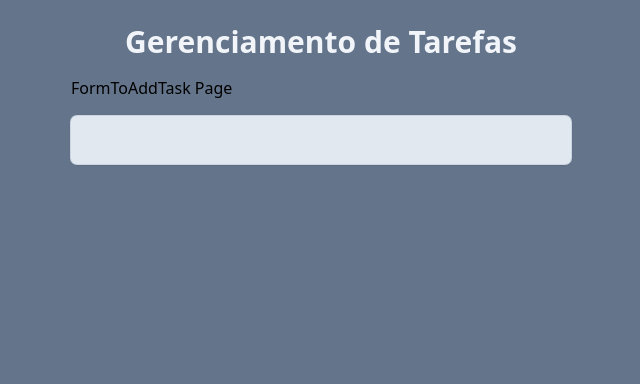
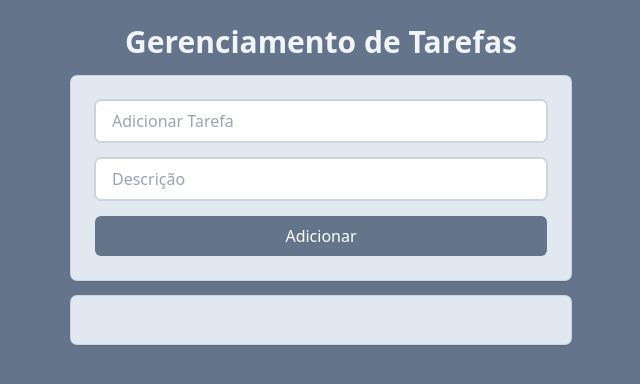
Before and after one commit to hector-oliveira/task-manager, a React (Vite) app: page / in a window 1280 px wide. Shown: the top 384 px of the page, without its empty margins (319-959 px from the left). Built offline with nearby package versions, Linux system fonts and the light colour scheme.

Commit message:
feat: FormToAddTask new component

```diff
--- a/src/components/form-to-add-task.tsx
+++ b/src/components/form-to-add-task.tsx
@@ -1,8 +1,51 @@
-function FormToAddTask() {
+import { useState } from "react";
+
+interface FormToAddTaskProps {
+  onAdd: (title: string, description: string) => void;
+}
+
+function FormToAddTask({ onAdd }: FormToAddTaskProps) {
+  const [title, setTitle] = useState("");
+  const [description, setDescription] = useState("");
+
+  function handleForm() {
+    if (!title.trim() || !description.trim()) {
+      alert("Preencha todos os campos");
+      setTitle("");
+      setDescription("");
+      return;
+    }
+    onAdd(title, description);
+    setTitle("");
+    setDescription("");
+  }
   return (
-    <>
-      <h1>FormToAddTask Page</h1>
-    </>
+    <div className="space-y-4 p-6 bg-slate-200 rounded-md shadow ring-1 ring-slate-300 flex flex-col">
+      <input
+        type="text"
+        name=""
+        id=""
+        placeholder="Adicionar Tarefa"
+        value={title}
+        onChange={(e) => setTitle(e.target.value)}
+        className="border border-slate-300 outline-slate-400 px-4 py-2 rounded-md ring-1 ring-slate-300"
+      />
+      <input
+        type="text"
+        name=""
+        id=""
+        placeholder="Descrição"
+        value={description}
+        onChange={(e) => setDescription(e.target.value)}
+        className="border border-slate-300 outline-slate-400 px-4 py-2 rounded-md ring-1 ring-slate-300"
+      />
+      <button
+        onClick={() => handleForm()}
+        className="bg-slate-500 p-2 rounded-md text-white hover:bg-slate-600"
+      >
+        Adicionar
+      </button>
+    </div>
   );
 }
 
```
